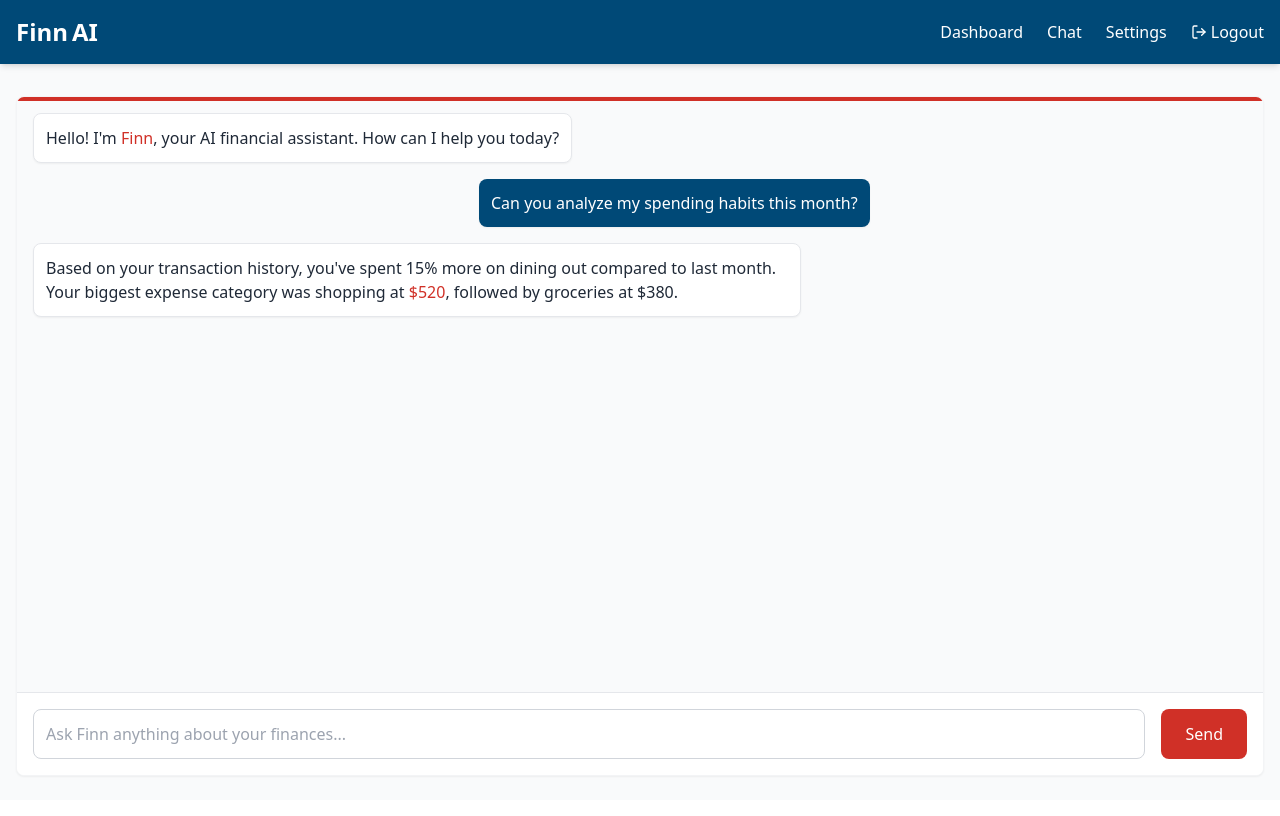
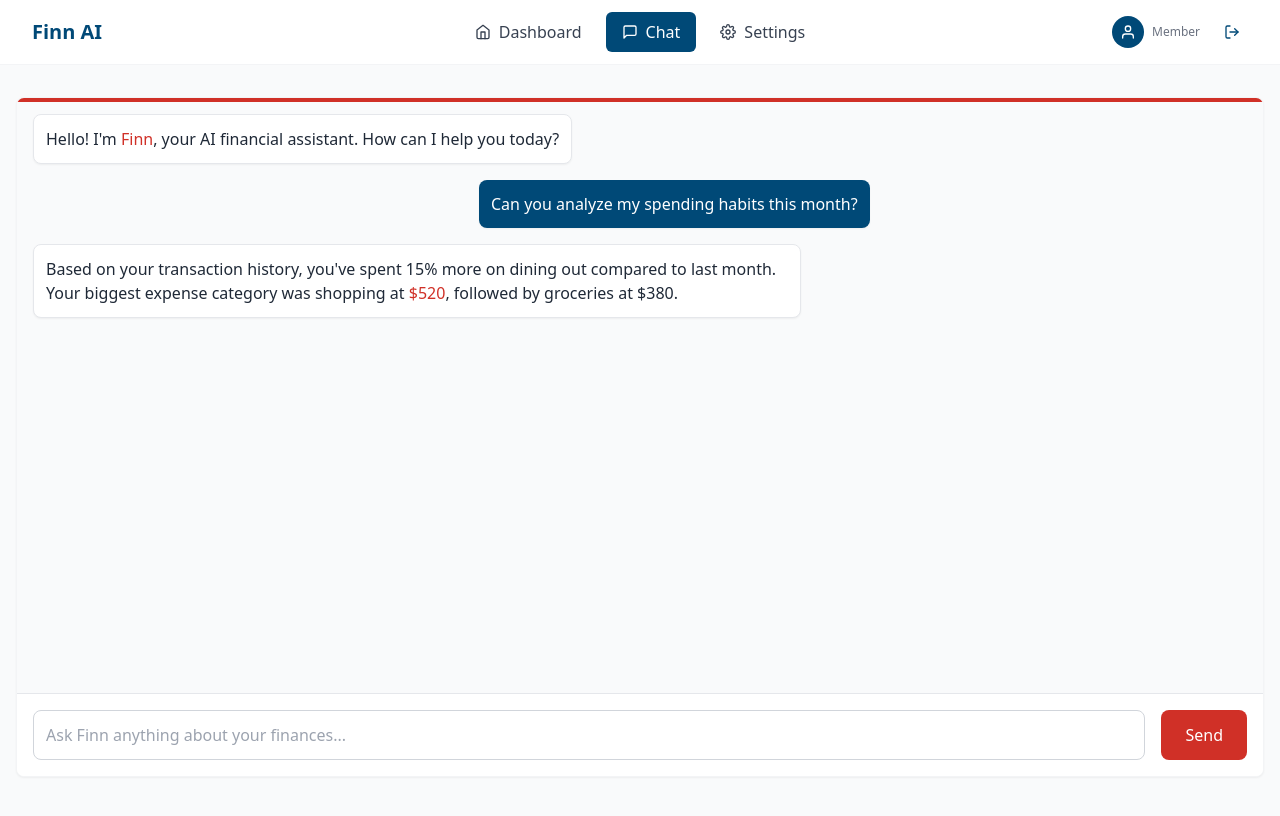
Before and after one commit to Sxzo/hackathon-2025, a React (Vite) app in the folder frontend/frontend/: page /chat in a window 1280 px wide. Shown: the top 816 px of the page. Built offline with nearby package versions, Linux system fonts and the light colour scheme; sample sign-in values are in the browser's storage.

Commit message:
New & improved navbar

```diff
--- a/frontend/frontend/src/components/Navbar.tsx
+++ b/frontend/frontend/src/components/Navbar.tsx
@@ -1,48 +1,80 @@
-import { Link } from 'react-router-dom'
+import { Link, useLocation } from 'react-router-dom'
 import { FaMoneyCheckDollar } from "react-icons/fa6";
 import { FaMagic } from "react-icons/fa";
-import { FiLogOut, FiLogIn } from "react-icons/fi";
+import { FiLogOut, FiLogIn, FiUser, FiHome, FiPieChart, FiSettings, FiMessageSquare } from "react-icons/fi";
 import { useAuth } from '../context/AuthContext';
 
+const Navbar = () => {
+  const { isAuthenticated, logout, firstName, lastName } = useAuth();
+  const location = useLocation();
 
-const Navbar = () => {
-  const { isAuthenticated, logout } = useAuth();
+  const isActivePath = (path: string) => {
+    return location.pathname === path;
+  };
+
+  const NavLink = ({ to, icon: Icon, label }: { to: string; icon: React.ElementType; label: string }) => (
+    <Link
+      to={to}
+      className={`flex items-center px-4 py-2 rounded-md transition-colors ${
+        isActivePath(to)
+          ? 'bg-[#004977] text-white'
+          : 'text-gray-700 hover:bg-[#004977] hover:text-white'
+      }`}
+    >
+      <Icon className="mr-2" />
+      {label}
+    </Link>
+  );
 
   return (
-    <nav className="bg-[#004977] text-white p-4 fixed top-0 w-full shadow-md z-50">
-      <div className="container mx-auto flex justify-between items-center">
-        <Link to="/" className="text-2xl font-bold text-white flex items-center">
-          <span className="mr-1">Finn</span> AI
+    <nav className="bg-white shadow-sm border-b border-gray-100">
+      <div className="max-w-7xl mx-auto px-4 sm:px-6 lg:px-8">
+        <div className="flex h-16 items-center">
+          <div className="w-1/4">
+            <Link to="/" className="text-[#004977] text-xl font-bold">
+              Finn AI
             </Link>
-        <div className="flex space-x-6">
+          </div>
+
+          {isAuthenticated && (
+            <div className="flex-1 hidden md:flex justify-center space-x-2">
+              <NavLink to="/dashboard" icon={FiHome} label="Dashboard" />
+              <NavLink to="/chat" icon={FiMessageSquare} label="Chat" />
+              <NavLink to="/settings" icon={FiSettings} label="Settings" />
+            </div>
+          )}
+
+          <div className="w-1/4 flex justify-end">
             {isAuthenticated ? (
-            <>
-              <Link to="/dashboard" className="text-white hover:text-[#d03027] transition-colors">Dashboard</Link>
-              <Link to="/chat" className="text-white hover:text-[#d03027] transition-colors">Chat</Link>
-              <Link to="/settings" className="text-white hover:text-[#d03027] transition-colors">Settings</Link>
+              <div className="flex items-center space-x-4">
+                <div className="flex items-center space-x-2">
+                  <div className="h-8 w-8 rounded-full bg-[#004977] flex items-center justify-center">
+                    <FiUser className="text-white" />
+                  </div>
+                  <div className="flex flex-col">
+                    <span className="text-sm font-medium text-gray-700">
+                      {firstName} {lastName}
+                    </span>
+                    <span className="text-xs text-gray-500">Member</span>
+                  </div>
+                </div>
                 <button
                   onClick={logout}
-                className="text-white hover:text-[#d03027] transition-colors flex items-center"
+                  className="p-2 hover:bg-gray-100 rounded-full transition-colors"
+                  title="Logout"
                 >
-                <FiLogOut className="mr-1" /> Logout
+                  <FiLogOut className="text-[#004977] hover:text-[#003d66]" />
                 </button>
-            </>
+              </div>
             ) : (
-            <>
-              <Link
-                to="/signup"
-                className="text-white hover:text-[#d03027] transition-colors flex items-center"
-              >
-                Sign Up
-              </Link>
               <Link
                 to="/login"
-                className="text-white hover:text-[#d03027] transition-colors flex items-center"
+                className="inline-flex items-center px-4 py-2 border border-transparent text-sm font-medium rounded-md text-white bg-[#004977] hover:bg-[#003d66] transition-colors"
               >
-                <FiLogIn className="mr-1" /> Login
+                Sign In
               </Link>
-            </>
             )}
+          </div>
         </div>
       </div>
     </nav>
--- a/frontend/frontend/src/context/AuthContext.tsx
+++ b/frontend/frontend/src/context/AuthContext.tsx
@@ -4,17 +4,29 @@ interface AuthContextType {
   isAuthenticated: boolean;
   token: string | null;
   phoneNumber: string | null;
-  login: (token: string, phoneNumber: string) => void;
+  firstName: string | null;
+  lastName: string | null;
+  login: (token: string, phoneNumber: string, firstName: string, lastName: string) => void;
   logout: () => void;
   isLoading: boolean;
 }
 
 const AuthContext = createContext<AuthContextType | undefined>(undefined);
 
+interface AuthState {
+  token: string | null;
+  phoneNumber: string | null;
+  firstName: string | null;
+  lastName: string | null;
+}
+
 export const AuthProvider = ({ children }: { children: ReactNode }) => {
-  const [isAuthenticated, setIsAuthenticated] = useState<boolean>(false);
-  const [token, setToken] = useState<string | null>(null);
-  const [phoneNumber, setPhoneNumber] = useState<string | null>(null);
+  const [auth, setAuth] = useState<AuthState>({
+    token: localStorage.getItem('token'),
+    phoneNumber: localStorage.getItem('phoneNumber'),
+    firstName: localStorage.getItem('firstName'),
+    lastName: localStorage.getItem('lastName')
+  });
   const [isLoading, setIsLoading] = useState<boolean>(true);
 
   useEffect(() => {
@@ -23,32 +35,44 @@ export const AuthProvider = ({ children }: { children: ReactNode }) => {
     const storedPhone = localStorage.getItem('finn_phone_number');
 
     if (storedToken) {
-      setToken(storedToken);
-      setPhoneNumber(storedPhone);
-      setIsAuthenticated(true);
+      setAuth({
+        token: storedToken,
+        phoneNumber: storedPhone,
+        firstName: localStorage.getItem('firstName'),
+        lastName: localStorage.getItem('lastName')
+      });
     }
 
     setIsLoading(false);
   }, []);
 
-  const login = (newToken: string, newPhoneNumber: string) => {
-    localStorage.setItem('finn_auth_token', newToken);
-    localStorage.setItem('finn_phone_number', newPhoneNumber);
-    setToken(newToken);
-    setPhoneNumber(newPhoneNumber);
-    setIsAuthenticated(true);
+  const login = (token: string, phoneNumber: string, firstName: string, lastName: string) => {
+    localStorage.setItem('token', token);
+    localStorage.setItem('phoneNumber', phoneNumber);
+    localStorage.setItem('firstName', firstName);
+    localStorage.setItem('lastName', lastName);
+    setAuth({ token, phoneNumber, firstName, lastName });
   };
 
   const logout = () => {
-    localStorage.removeItem('finn_auth_token');
-    localStorage.removeItem('finn_phone_number');
-    setToken(null);
-    setPhoneNumber(null);
-    setIsAuthenticated(false);
+    localStorage.removeItem('token');
+    localStorage.removeItem('phoneNumber');
+    localStorage.removeItem('firstName');
+    localStorage.removeItem('lastName');
+    setAuth({ token: null, phoneNumber: null, firstName: null, lastName: null });
   };
 
   return (
-    <AuthContext.Provider value={{ isAuthenticated, token, phoneNumber, login, logout, isLoading }}>
+    <AuthContext.Provider value={{
+      isAuthenticated: !!auth.token,
+      token: auth.token,
+      phoneNumber: auth.phoneNumber,
+      firstName: auth.firstName,
+      lastName: auth.lastName,
+      login,
+      logout,
+      isLoading
+    }}>
       {children}
     </AuthContext.Provider>
   );
--- a/frontend/frontend/src/pages/Chat.tsx
+++ b/frontend/frontend/src/pages/Chat.tsx
@@ -1,6 +1,6 @@
 const Chat = () => {
   return (
-    <div className="bg-gray-50 min-h-screen pt-20">
+    <div className="bg-gray-50 min-h-screen pt-4">
       <div className="container mx-auto p-4">
         <div className="bg-white rounded-lg shadow-sm h-[calc(100vh-120px)] flex flex-col border border-gray-100 relative overflow-hidden">
           <div className="absolute top-0 left-0 w-full h-1 bg-[#d03027]"></div>
--- a/frontend/frontend/src/pages/Dashboard.tsx
+++ b/frontend/frontend/src/pages/Dashboard.tsx
@@ -293,7 +293,7 @@ const Dashboard = () => {
   };
 
   return (
-    <div className="bg-gray-50 min-h-screen pt-20">
+    <div className="bg-gray-50 min-h-screen pt-4">
       <div className="container mx-auto p-4">
         <div className="flex items-center mb-6">
           <h1 className="text-3xl font-bold text-[#004977]">Financial Overview</h1>
--- a/frontend/frontend/src/pages/Login.tsx
+++ b/frontend/frontend/src/pages/Login.tsx
@@ -81,7 +81,12 @@ const Login = () => {
       }
 
       if (data.authenticated && data.tokens) {
-        login(data.tokens.access_token, data.phone_number);
+        login(
+          data.tokens.access_token,
+          data.phone_number,
+          data.first_name,
+          data.last_name
+        );
         navigate('/dashboard');
       } else {
         throw new Error('Invalid Code');
@@ -113,7 +118,7 @@ const Login = () => {
   };
 
   return (
-    <div className="bg-gray-50 min-h-screen pt-20">
+    <div className="bg-gray-50 min-h-screen pt-4">
       <div className="container mx-auto p-4 flex justify-center">
         <div className="bg-white rounded-lg shadow-sm p-8 border border-gray-100 w-full max-w-md relative overflow-hidden">
 
--- a/frontend/frontend/src/pages/Settings.tsx
+++ b/frontend/frontend/src/pages/Settings.tsx
@@ -1,6 +1,6 @@
 const Settings = () => {
   return (
-    <div className="bg-gray-50 min-h-screen pt-20">
+    <div className="bg-gray-50 min-h-screen pt-4">
       <div className="container mx-auto p-4">
         <h1 className="text-3xl font-bold mb-6 text-[#004977]">Settings</h1>
 
--- a/frontend/frontend/src/pages/SignUp.tsx
+++ b/frontend/frontend/src/pages/SignUp.tsx
@@ -93,7 +93,12 @@ const SignUp = () => {
       }
 
       if (data.authenticated && data.tokens) {
-        login(data.tokens.access_token, data.phone_number);
+        login(
+          data.tokens.access_token,
+          data.phone_number,
+          data.first_name,
+          data.last_name
+        );
         navigate('/dashboard');
       } else {
         throw new Error('Invalid verification code');
@@ -194,7 +199,7 @@ const SignUp = () => {
   );
 
   return (
-    <div className="bg-gray-50 min-h-screen pt-20">
+    <div className="bg-gray-50 min-h-screen pt-4">
       <div className="container mx-auto p-4 flex justify-center">
         <div className="bg-white rounded-lg shadow-sm p-8 border border-gray-100 w-full max-w-md relative overflow-hidden">
           <h1 className="text-2xl font-bold mb-6 text-[#004977]">
```
Also changed, not shown: 1 other file (tests, documents, lock files or other folders). Lines whose indentation alone changed are shown as unchanged.
